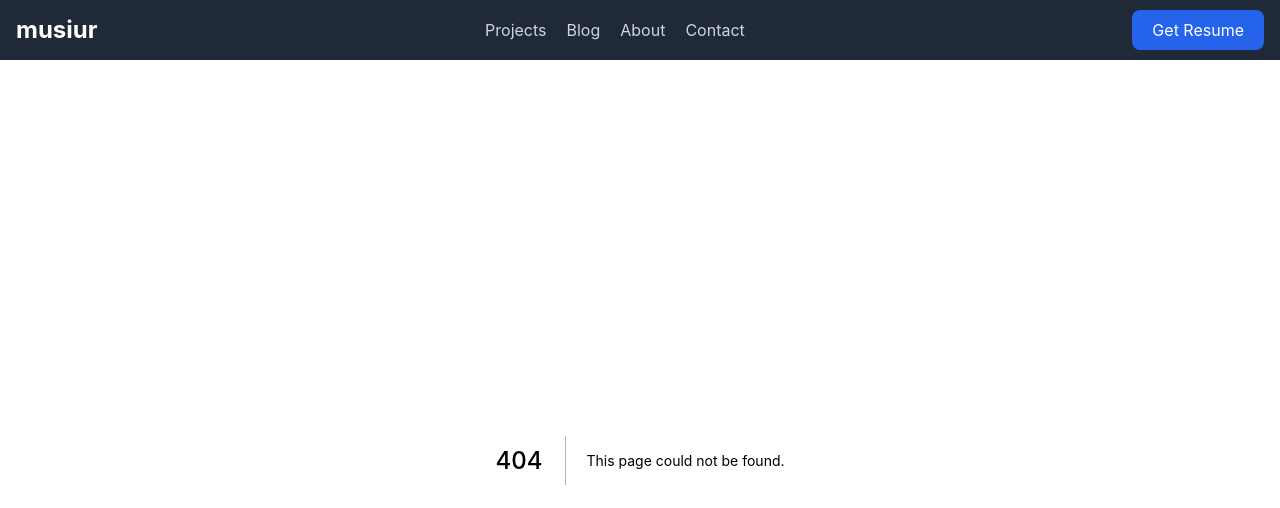
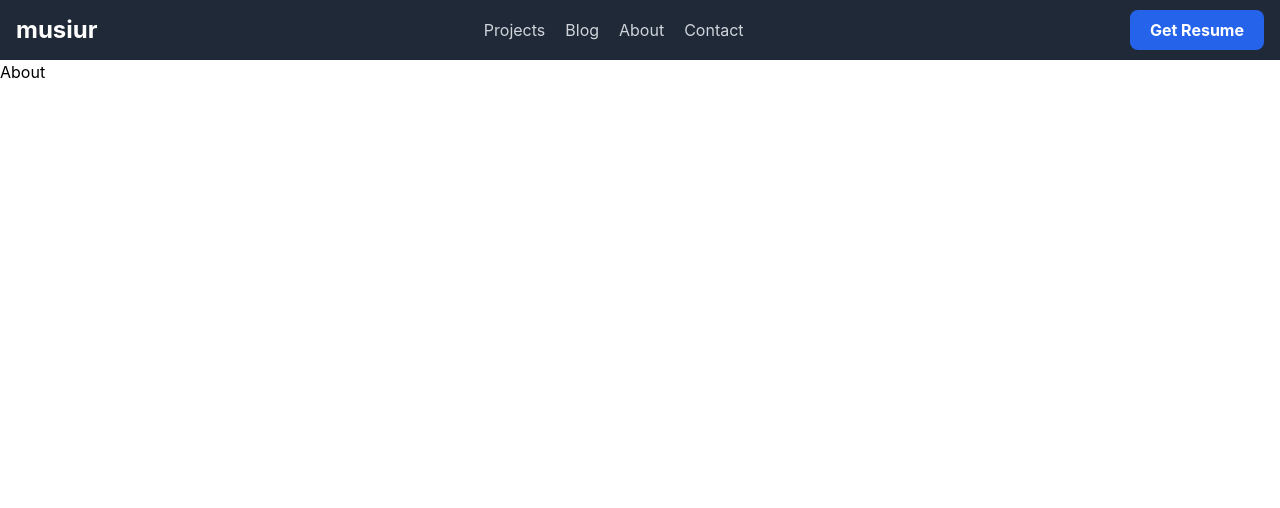
Before and after one commit to musiur/musiur-portfolio, a Next.js app: page /about in a window 1280 px wide. Before the commit this address had no page. Shown: the top 508 px of the page. Built offline with nearby package versions, Linux system fonts and the light colour scheme.

Commit message:
navbar done

```diff
--- a/components/Navbar.js
+++ b/components/Navbar.js
@@ -3,12 +3,31 @@ import { FontAwesomeIcon } from "@fortawesome/react-fontawesome";
 import Link from "next/link";
 import { useState } from "react";
 
+const ResumeLink =
+  "https://docs.google.com/document/d/1Iaqhcmd-wYYDcdedQgeOOG5DJAtSmfX6ZqDjskccsk0/edit?usp=sharing";
 const iconDimention = "w-7 h-7";
 
 const BarMenu = <FontAwesomeIcon icon={faBars} className={iconDimention} />;
 const TimesMenu = <FontAwesomeIcon icon={faTimes} className={iconDimention} />;
 
-const navlinks = ["Projects", "Blog", "About", "Contact"];
+const navlinks = [
+  {
+    name: "Projects",
+    link: "/projects",
+  },
+  {
+    name: "Blog",
+    link: "/blog",
+  },
+  {
+    name: "About",
+    link: "/about",
+  },
+  {
+    name: "Contact",
+    link: "/contact",
+  },
+];
 const Navbar = () => {
   const [openMenu, setOpenMenu] = useState(false);
   const handleMenu = () => {
@@ -18,14 +37,16 @@ const Navbar = () => {
     <>
       <nav>
         <div>
-          <div>
+          <Link href="/">
             <span>musiur</span>
-          </div>
+          </Link>
           <div>
             <ULlist />
           </div>
           <div className="btn__part">
-            <button className="btn__primary">Get Resume</button>
+            <a target="_blank" href={ResumeLink} rel="noopener noreferrer">
+              <button className="btn__primary">Get Resume</button>
+            </a>
             <button onClick={handleMenu} className="menu">
               {openMenu ? TimesMenu : BarMenu}
             </button>
@@ -52,10 +73,11 @@ export default Navbar;
 const ULlist = () => {
   return (
     <ul>
-      {navlinks.map((link, i) => {
+      {navlinks.map((linkData, i) => {
+        const { link, name } = linkData;
         return (
           <li key={i}>
-            <Link href="/">{link}</Link>
+            <Link href={link}>{name}</Link>
           </li>
         );
       })}
--- /dev/null
+++ b/pages/about.js
@@ -0,0 +1,7 @@
+const About = () => {
+    return (
+        <div>About</div>
+    )
+}
+
+export default About;
--- /dev/null
+++ b/pages/blog/index.js
@@ -0,0 +1,7 @@
+const Blog = () => {
+    return (
+        <div>Blog</div>
+    )
+}
+
+export default Blog;
--- /dev/null
+++ b/pages/contact.js
@@ -0,0 +1,7 @@
+const Contact = () => {
+    return (
+        <div>Contact</div>
+    )
+}
+
+export default Contact;
--- /dev/null
+++ b/pages/projects/index.js
@@ -0,0 +1,7 @@
+const Projects = () => {
+    return(
+        <div>Projects</div>
+    )
+}
+
+export default Projects;
--- a/styles/components/navbar.scss
+++ b/styles/components/navbar.scss
@@ -4,11 +4,12 @@ nav {
     @apply bg-gray-800 border-gray-200 px-2 sm:px-4 py-2.5 z-50;
     color: $color-primary;
 
+    span {
+        @apply font-bold text-2xl cursor-pointer;
+    }
+
     div {
         div {
-            span {
-                @apply font-bold text-2xl;
-            }
             ul {
                 @apply flex flex-row justify-between items-center gap-5;
 
```
